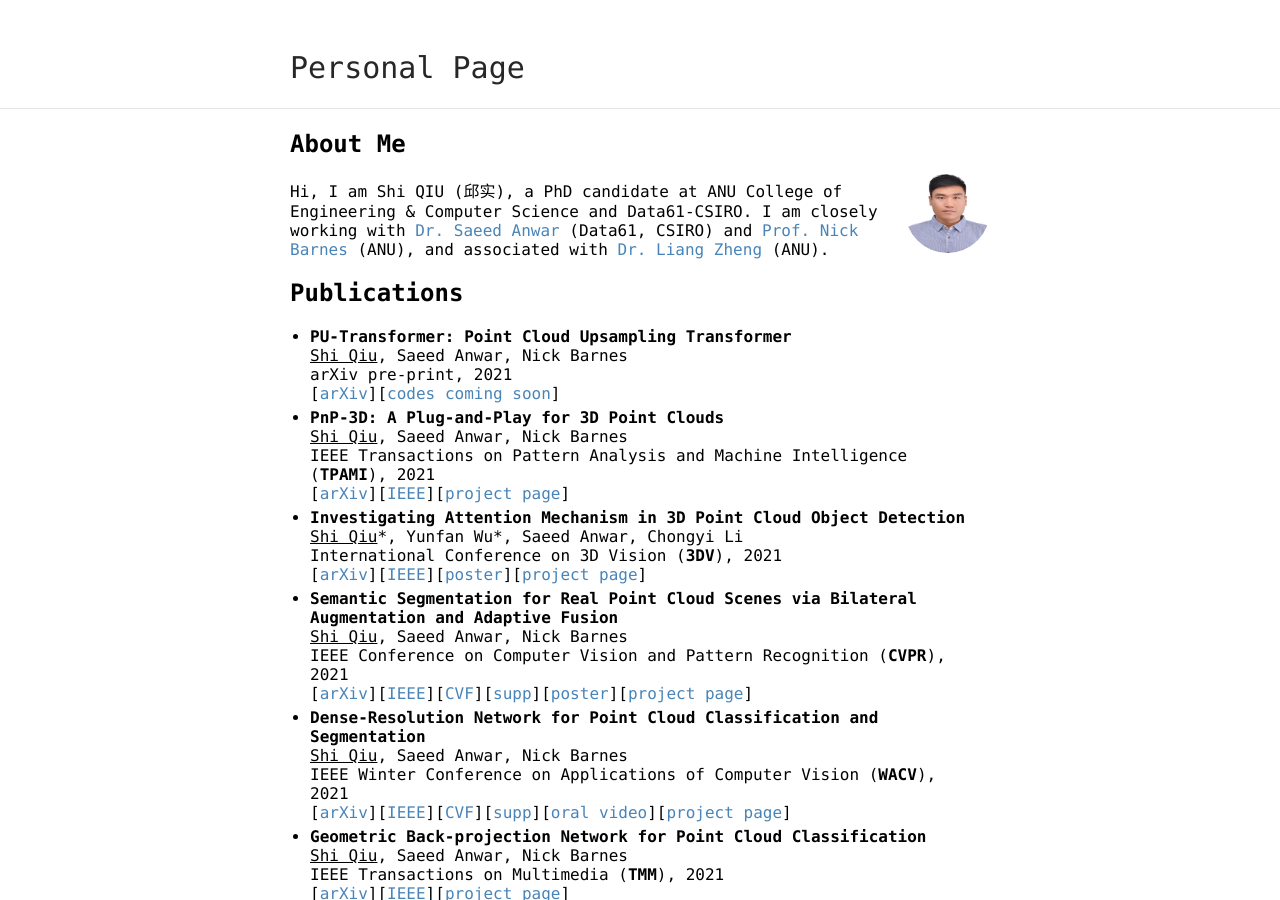
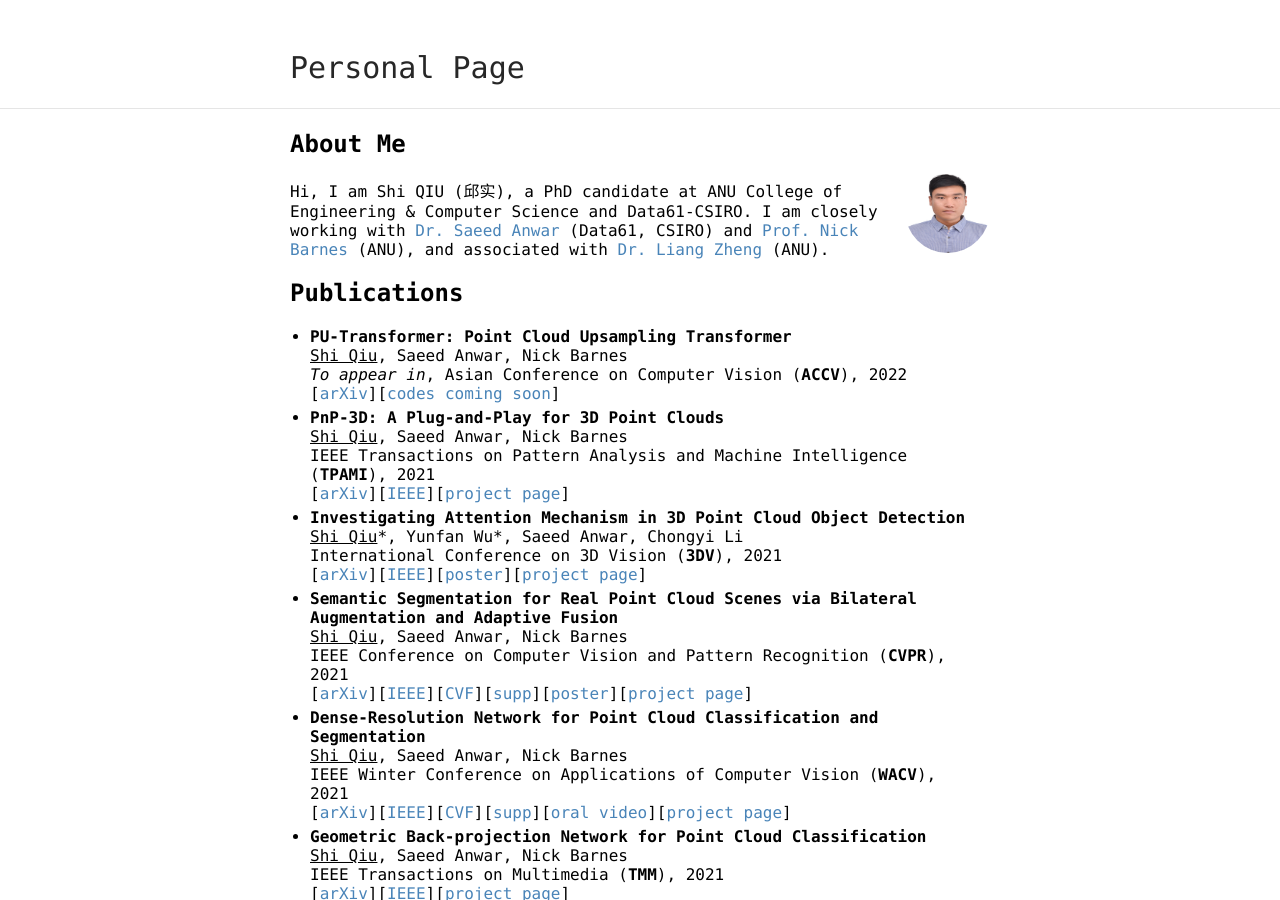
Before and after one commit to ShiQiu0419/ShiQiu0419.github.io, a Jekyll site: the page built from index.md, in a window 1280 px wide and 900 px high. Built offline with Jekyll 4.4.1, drawn with Linux system fonts in a browser that asks for light colours; our own code applies the rules of GitHub Pages for plain Markdown files.

Commit message:
Update index.md

```diff
--- a/index.md
+++ b/index.md
@@ -10,7 +10,7 @@ Hi, I am Shi QIU (邱实), a PhD candidate at ANU College of Engineering & Compu
 ## Publications
 * **PU-Transformer: Point Cloud Upsampling Transformer**
 <ins>Shi Qiu</ins>, Saeed Anwar, Nick Barnes
-arXiv pre-print, 2021
+*To appear in*, Asian Conference on Computer Vision (**ACCV**), 2022
 [[arXiv](https://arxiv.org/abs/2111.12242)][[codes coming soon](https://shiqiu0419.github.io/)]
 * **PnP-3D: A Plug-and-Play for 3D Point Clouds**
 <ins>Shi Qiu</ins>, Saeed Anwar, Nick Barnes
```
